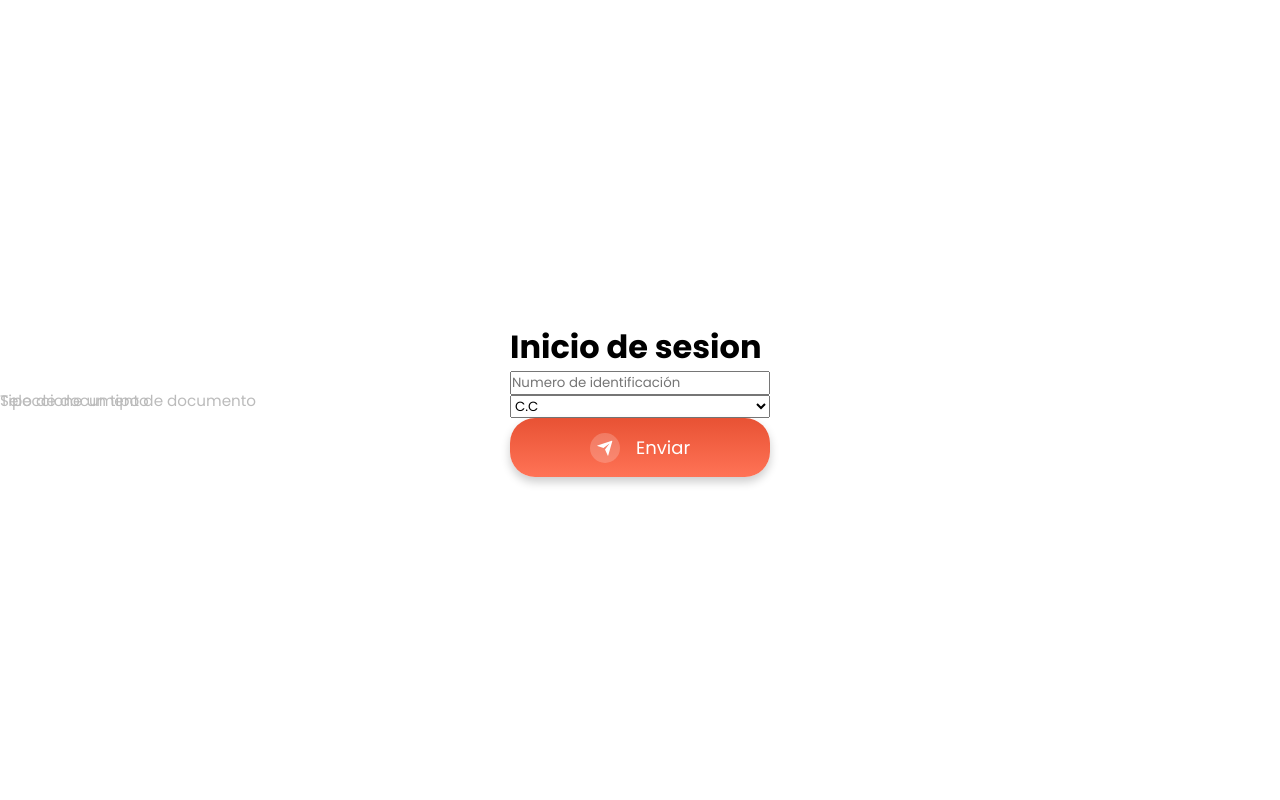
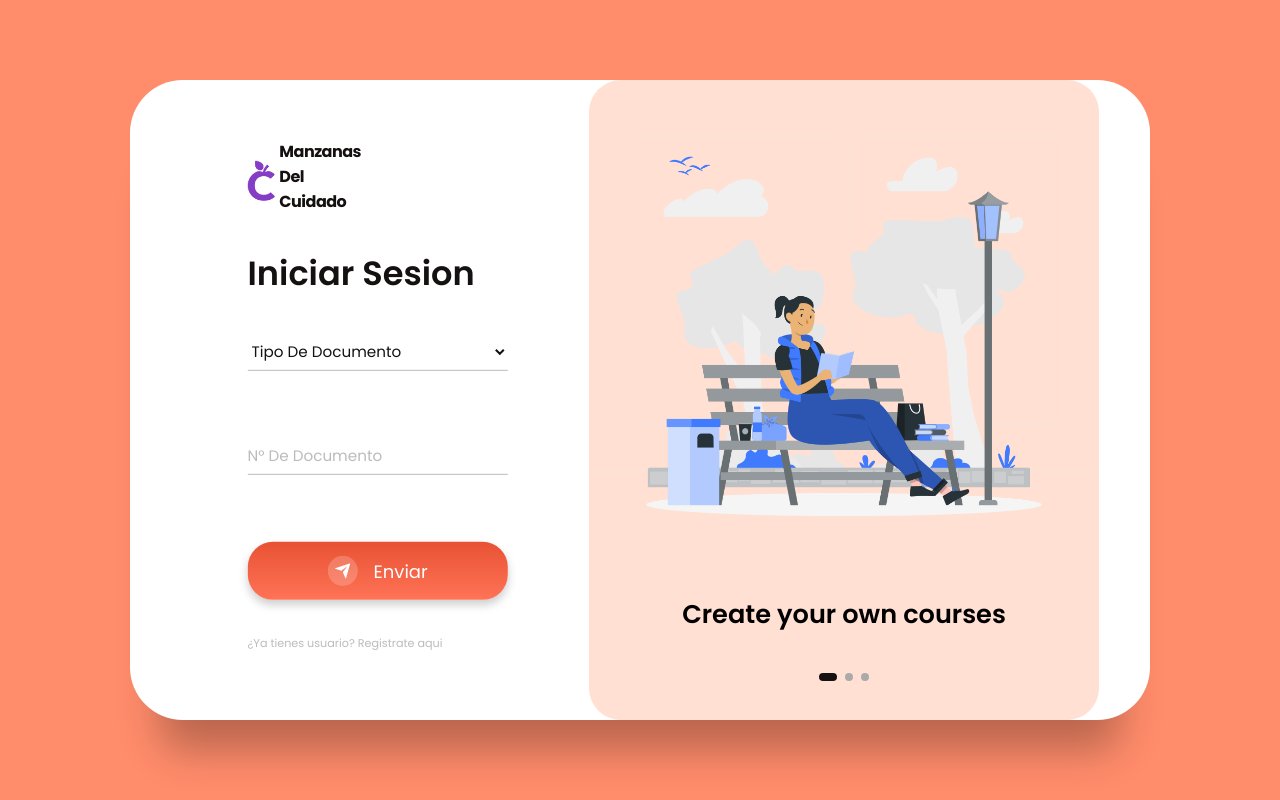
Before and after one commit to sebsanchez99/Manzanas-del-Cuidado, a plain HTML site: page Public/Login.html in a window 1280 px wide. Drawn offline with Linux system fonts and the light colour scheme; a web font is replaced by a local one.

Commit message:
Inicio de sesion

```diff
--- a/Public/Login.html
+++ b/Public/Login.html
@@ -3,21 +3,36 @@
 <head>
     <meta charset="UTF-8">
     <meta name="viewport" content="width=device-width, initial-scale=1.0">
+    <title>Inicio de Sesion</title>
     <link rel="stylesheet" href="./css/style.css">
-    <title>Inicio de Sesion</title>
 </head>
-<body class="Login">
-    <main class="Caja-Login">
-        <div class="right-login">
-        <h1>Inicio de sesion</h1>
-        <form action="">
-            <label for="">Tipo de documento</label>
-            <input type="text" placeholder="Numero de identificación">
-            <label for="">Seleccione un tipo de documento</label>
-            <select id="elemento" name="elemento">
-                <option value="opcion1">C.C</option>
-                <option value="opcion2">T.I</option>
+
+<body>
+
+<main>
+    <div class="box">
+        <div class="inner-box">
+            <div class="forms-wrap">
+                <form action="index.html" autocomplete="off" class="sign-in-form">
+                    <div class="logo">
+                        <img src="./Assets/Logo.png" alt="easyclass" />
+                        <h4>Manzanas Del Cuidado</h4>
+                    </div>
+                    <div class="heading">
+                        <h2>Iniciar Sesion</h2>
+                    </div>
+                        <div class="input-wrap">
+                            <select name="" id="" class="input-field" required>
+                                <option value="">Tipo De Documento</option>
+                                <option value="">Cedula de Ciudadana</option>
+                                <option value="">Cedula de Extranjeria</option>
+                                <option value="">Pasaporte</option>
                             </select>
+                        </div>
+                        <div class="input-wrap">
+                            <input type="number" minlength="4" class="input-field" autocomplete="off" required />
+                            <label>N° De Documento</label>
+                        </div>
                         <button>
                             <div class="svg-wrapper-1">
                             <div class="svg-wrapper">
@@ -29,9 +44,47 @@
                             </div>
                             <span>Enviar</span>
                         </button>
+
+            <p class="text">
+                ¿Ya tienes usuario?
+                <a href="./Registrarse.html">Registrate aqui</a>
+            </p>
+        </div>
+        </form>
+
+        <form action="index.html" autocomplete="off" class="sign-up-form">
+            <div class="actual-form">
+            </div>
         </form>
     </div>
-        <div class="left-login"></div>
+
+    <div class="carousel">
+        <div class="images-wrapper">
+            <img src="./Assets/Woman reading-rafiki.png" class="image img-1 show" alt="" />
+            <img src="./Assets/Women talking-pana.png" class="image img-2" alt="" />
+            <img src="./Assets/Women talking-rafiki.png" class="image img-3" alt="" />
+        </div>
+
+        <div class="text-slider">
+            <div class="text-wrap">
+                <div class="text-group">
+                    <h2>Create your own courses</h2>
+                    <h2>Customize as you like</h2>
+                    <h2>Invite students to your class</h2>
+                </div>
+            </div>
+
+            <div class="bullets">
+                <span class="active" data-value="1"></span>
+                <span data-value="2"></span>
+                <span data-value="3"></span>
+            </div>
+        </div>
+    </div>
+    </div>
+</div>
 </main>
+<script src="./Js/script.js"></script>
 </body>
+
 </html>
--- a/Public/css/style.css
+++ b/Public/css/style.css
@@ -542,10 +542,10 @@ main.sign-up-mode .carousel {
   left: 0%;
 }
 
-.carousel {
+.carousel{
   position: absolute;
   height: 100%;
-  width: 55%;
+  width: 50%;
   left: 45%;
   top: 0;
   background-color: #ffe0d2;
@@ -825,16 +825,6 @@ main.sign-up-mode .carousel {
   width: 70%;
 } */
 
-/* ---------------------------------------------------Login------------------------------------------------------------------- */
-
-.Login {
-  background-color: #E85234;
-}
-
-.Caja-Login {
-  background-color: #ffffff;
-
-}
 
 
 /*boton de enviar*/
```
Also changed, not shown: Public/Registrarse.html (+4 -4 lines). Lines whose indentation alone changed are shown as unchanged.
